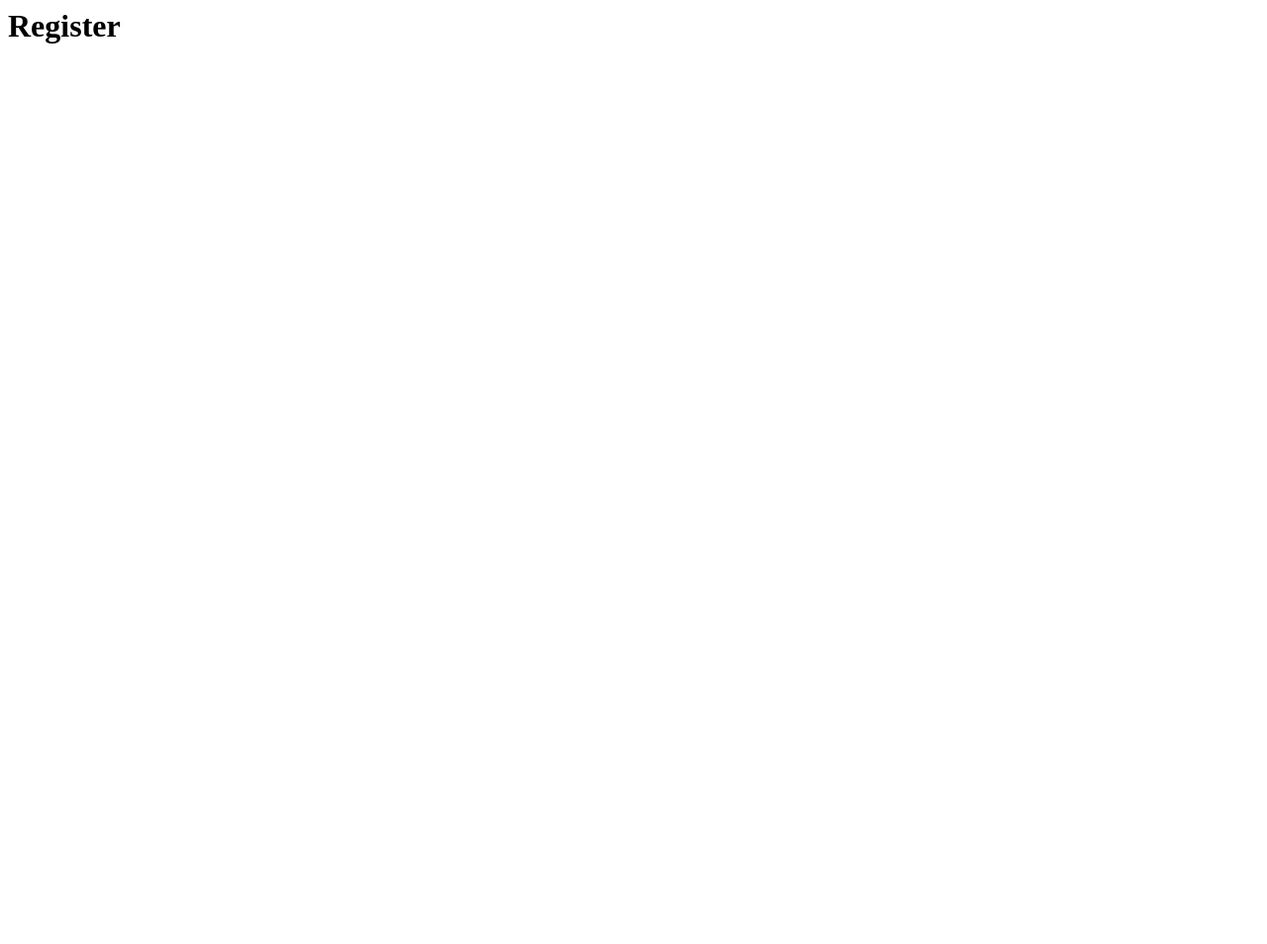
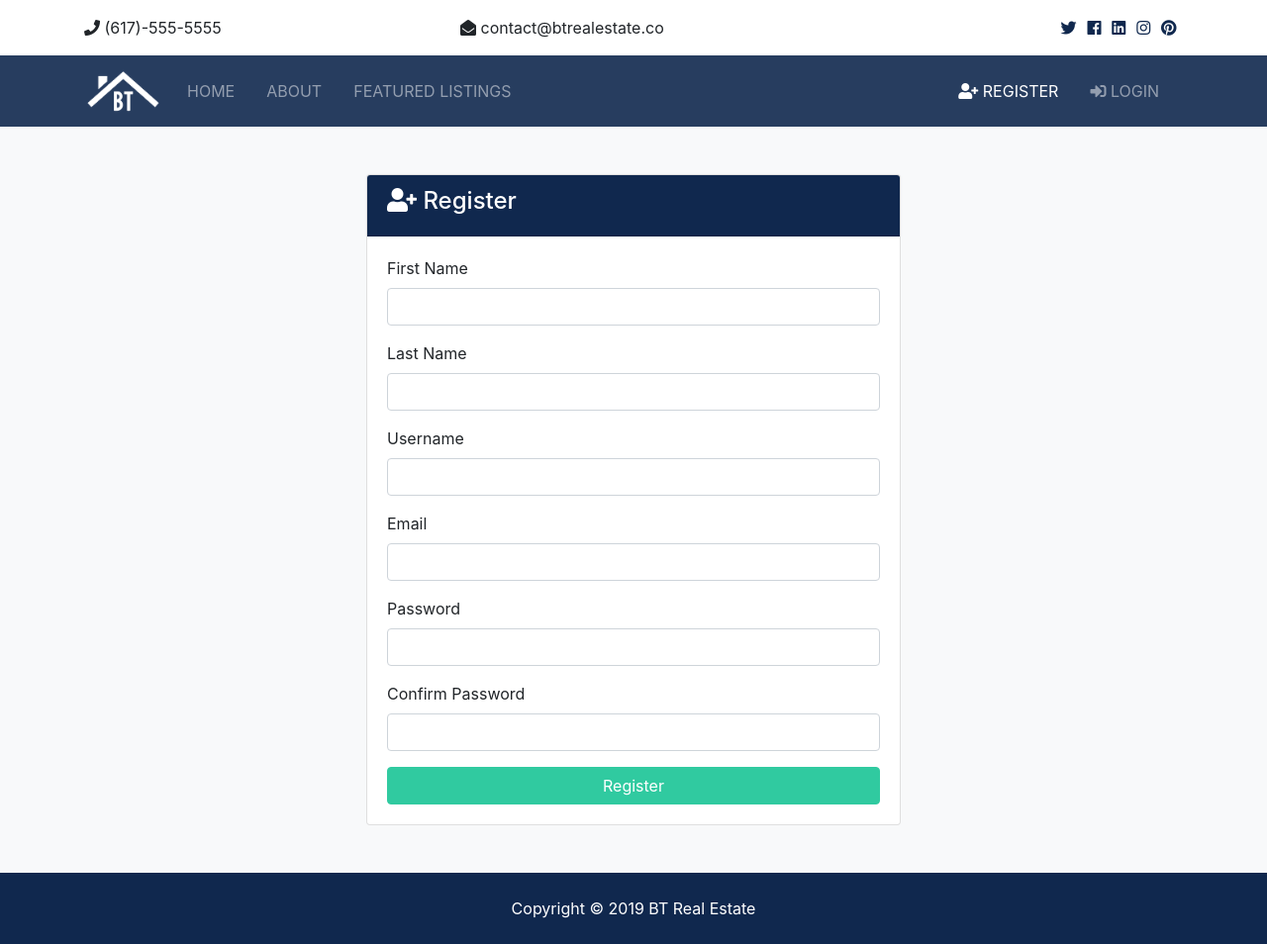
Before and after one commit to feedmepy/btre_project, a Django app: page /accounts/register in a window 1280 px wide. Before the commit the page is almost empty. Shown: the whole page at 99% size. Before the commit the page ends 44 px from the top, so only its background shows below. Run offline with Django 3.2, Linux system fonts and the light colour scheme; some libraries are stand-ins or nearby versions.

Commit message:
register,login

```diff
--- a/accounts/views.py
+++ b/accounts/views.py
@@ -1,19 +1,76 @@
 from django.shortcuts import render, redirect
-
+from django.contrib import messages, auth
+from django.contrib.auth.models import User
+#from contacts.models import Contact
 
 
 def register(request):
-	return render(request, 'accounts/register.html')
+	if request.method == 'POST':
 
+		# Get form values
+		first_name = request.POST['first_name']
+		last_name = request.POST['last_name']
+		username = request.POST['username']
+		email = request.POST['email']
+		password = request.POST['password']
+		password2 = request.POST['password2']
+
+		# Check if passwords match
+		if password == password2:
+			# Check username
+			if User.objects.filter(username=username).exists():
+				messages.error(request, 'That username is taken')
+				return redirect('register')
+			else:
+				if User.objects.filter(email=email).exists():
+					messages.error(request, 'That email is being used')
+					return redirect('register')
+				else:
+					# Looks good
+					user = User.objects.create_user(username=username, password=password,email=email, first_name=first_name, last_name=last_name)
+					# Login after register
+					# auth.login(request, user)
+					# messages.success(request, 'You are now logged in')
+					# return redirect('index')
+					user.save()
+					messages.success(request, 'You are now registered and can log in')
+					return redirect('login')
+		else:
+			messages.error(request, 'Passwords do not match')
+			return redirect('register')
+	else:
+		return render(request, 'accounts/register.html')
 
 def login(request):
-	return render(request, 'accounts/login.html')
+	if request.method == 'POST':
+		username = request.POST['username']
+		password = request.POST['password']
 
+		user = auth.authenticate(username=username, password=password)
+
+		if user is not None:
+			auth.login(request, user)
+			messages.success(request, 'You are now logged in')
+			return redirect('dashboard')
+		else:
+			messages.error(request, 'Invalid credentials')
+			return redirect('login')
+	else:
+		return render(request, 'accounts/login.html')
 
 
 def logout(request):
-	return redirect('index')
+	if request.method == 'POST':
+		auth.logout(request)
+		messages.success(request, 'You are now logged out')
+		return redirect('index')
 
 
 def dashboard(request):
-	return render(request, 'accounts/dashboard.html')
+#	user_contacts = Contact.objects.order_by('-contact_date').filter(user_id=request.user.id)
+
+#	context = {
+#		'contacts': user_contacts
+#	}
+
+	return render(request, 'accounts/dashboard.html', context)
--- a/btre/settings.py
+++ b/btre/settings.py
@@ -137,3 +137,9 @@ STATICFILES_DIRS = [
 
 MEDIA_ROOT = os.path.join(BASE_DIR, 'media')
 MEDIA_URL = '/media/'
+
+# Messages
+from django.contrib.messages import constants as messages
+MESSAGE_TAGS = {
+    messages.ERROR: 'danger'
+}
--- a/btre/static/js/main.js
+++ b/btre/static/js/main.js
@@ -1,2 +1,7 @@
 const date = new Date();
 document.querySelector('.year').innerHTML = date.getFullYear();
+
+
+setTimeout(function() {
+	$('#message').fadeOut('slow');
+}, 3000);
--- a/templates/accounts/register.html
+++ b/templates/accounts/register.html
@@ -1 +1,54 @@
-<h1>Register</h1>
+
+{% extends 'base.html' %}
+
+
+{% block content %}
+
+<section id="register" class="bg-light py-5">
+    <div class="container">
+      <div class="row">
+        <div class="col-md-6 mx-auto">
+          <div class="card">
+            <div class="card-header bg-primary text-white">
+              <h4>
+                <i class="fas fa-user-plus"></i> Register</h4>
+            </div>
+            <div class="card-body">
+              <!-- Alerts -->
+                {% include 'partials/_alerts.html' %}
+                <form action="{% url 'register' %}" method="POST">
+                	{% csrf_token %}
+                  <div class="form-group">
+                  <label for="first_name">First Name</label>
+                  <input type="text" name="first_name" class="form-control" required>
+                </div>
+                <div class="form-group">
+                  <label for="last_name">Last Name</label>
+                  <input type="text" name="last_name" class="form-control" required>
+                </div>
+                <div class="form-group">
+                  <label for="username">Username</label>
+                  <input type="text" name="username" class="form-control" required>
+                </div>
+                <div class="form-group">
+                  <label for="email">Email</label>
+                  <input type="email" name="email" class="form-control" required>
+                </div>
+                <div class="form-group">
+                  <label for="password2">Password</label>
+                  <input type="password" name="password" class="form-control" required>
+                </div>
+                <div class="form-group">
+                  <label for="password">Confirm Password</label>
+                  <input type="password" name="password2" class="form-control" required>
+                </div>
+                <input type="submit" value="Register" class="btn btn-secondary btn-block">
+              </form>
+            </div>
+          </div>
+        </div>
+      </div>
+    </div>
+  </section>
+
+  {% endblock %}
--- a/templates/pages/index.html
+++ b/templates/pages/index.html
@@ -64,6 +64,10 @@
       </div>
     </div>
   </section>
+
+<!-- Alerts -->
+{% include 'partials/_alerts.html' %}
+
 
   <!-- Listings -->
   <section id="listings" class="py-5">
--- /dev/null
+++ b/templates/partials/_alerts.html
@@ -0,0 +1,17 @@
+{% if messages %}
+	{% for message in messages %}
+		<div id="message" class="container">
+			<div class="alert alert-{{ message.tags }} alert-dismissable" text-center role="alert">
+				<button type="button" class="close" data-dismiss="alert"><span aria-hidden="true">&times;</span></button>
+				<strong>
+					{% if message.level == DEFAULT_MESSAGE_LEVELS.ERROR %}
+						Error:
+					{% else %}
+						{{ message.tags | title }}
+					{% endif %}
+				</strong>
+				{{ message }}
+			</div>
+		</div>
+	{% endfor %}
+{% endif %}
--- a/templates/partials/_navbar.html
+++ b/templates/partials/_navbar.html
@@ -42,11 +42,23 @@
         </ul>
 
         <ul class="navbar-nav ml-auto">
-          <li class="nav-item mr-3">
+            <li
+            {% if 'register' in request.path %}
+              class="nav-item active mr-3"
+            {% else %}
+              class="nav-item mr-3"
+            {% endif %}
+            >
             <a class="nav-link" href="{% url 'register' %}">
                 <i class="fas fa-user-plus"></i> Register</a>
           </li>
-          <li class="nav-item mr-3">
+            <li
+            {% if 'login' in request.path %}
+              class="nav-item active mr-3"
+            {% else %}
+              class="nav-item mr-3"
+            {% endif %}
+            >
             <a class="nav-link" href="{% url 'login' %}">
                 <i class="fas fa-sign-in-alt"></i>
               Login</a>
```
Also changed, not shown: templates/accounts/login.html (+39 -1 lines), accounts/urls.py (line endings or trailing spaces).
